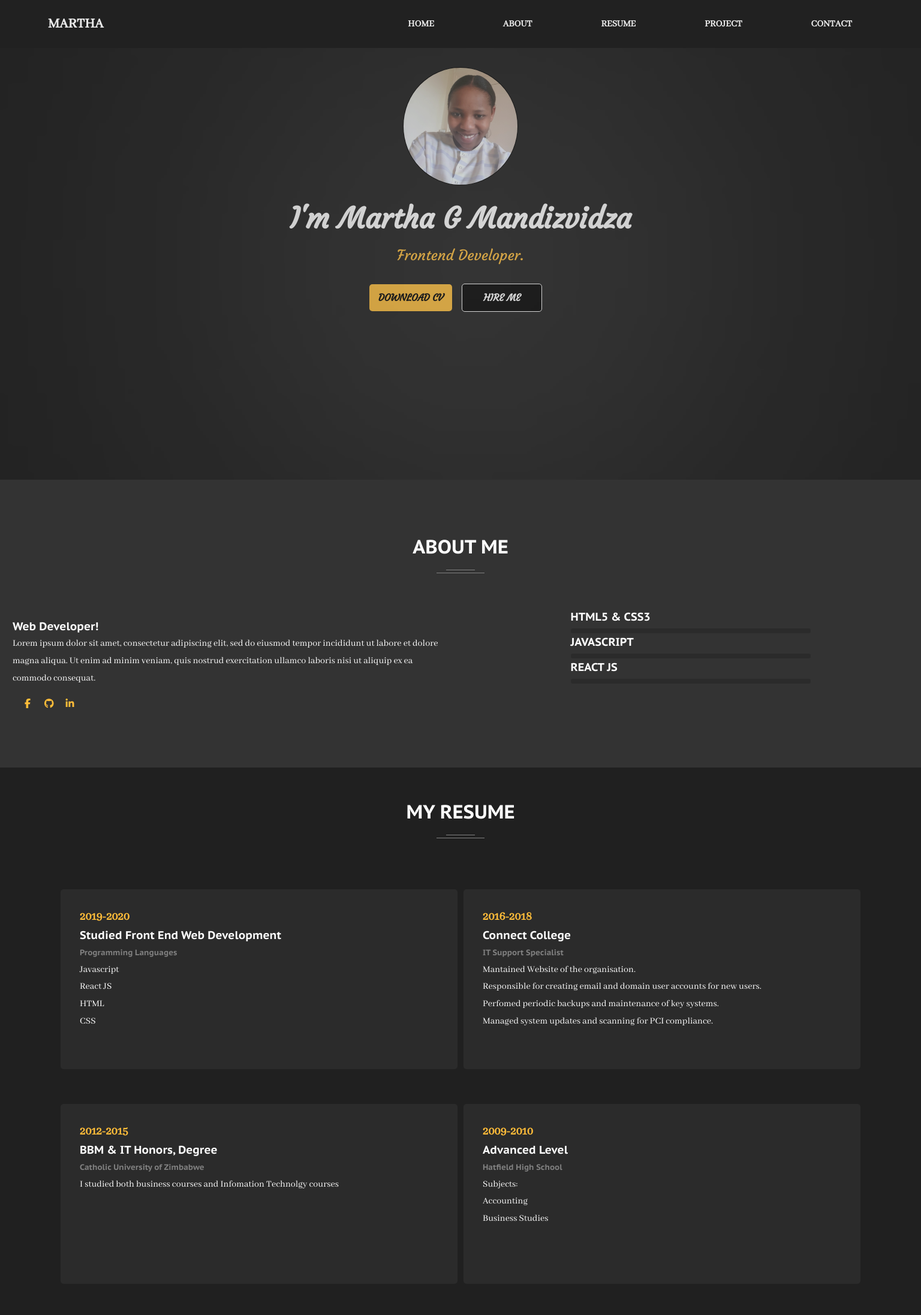
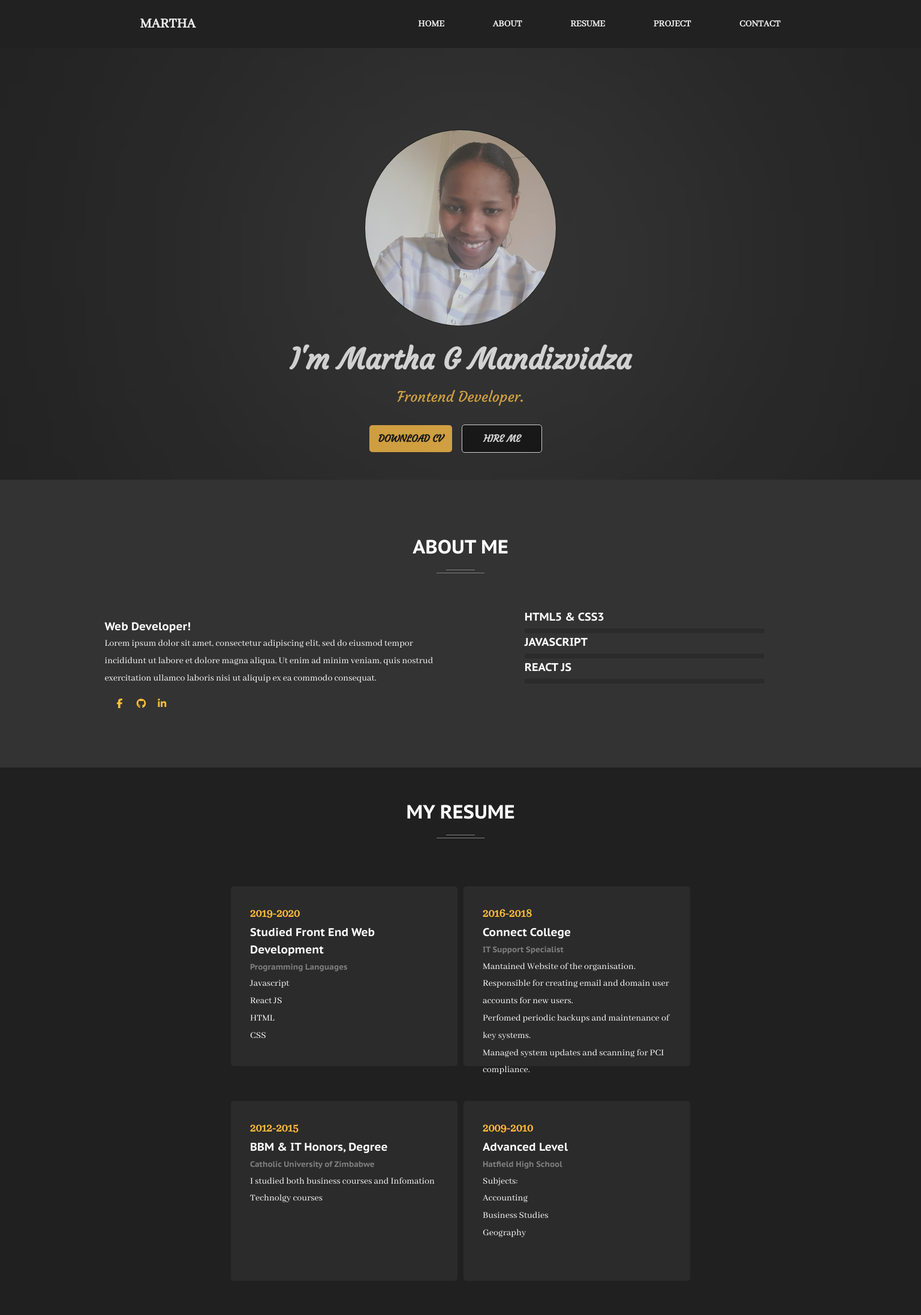
Before and after one commit to MarthaGamu/portifolio-cv, a React (Create React App) app: page / in a window 1536 px wide. Shown: the top 2193 px of the page at 60% size. Built offline with nearby package versions, Linux system fonts and the light colour scheme.

Commit message:
'responsive'

```diff
--- a/src/App.css
+++ b/src/App.css
@@ -947,6 +947,55 @@ color:black;
 
 // Large devices (desktops, 992px and up)
 @media (min-width: 992px) { ... }
+*/
+/* Extra large devices (large desktops, 1200px and up)*/
+@media (min-width: 1400px) {
+  .itemContainer{
 
-// Extra large devices (large desktops, 1200px and up)
-@media (min-width: 1200px) { ... }*/
+   padding-top: 12%;
+
+  }
+  .image{
+    width:20rem;
+  }
+
+
+  .header{
+    padding:0px 10vw 0px 10vw;
+
+  }
+  .about-skills{
+    padding:0px 10vw 0px 10vw;
+  }
+  .resumeWrapper{
+    padding:0px 25vw 10vw 25vw;
+  }
+  .ProjectWrapper{
+    padding:0px 20vw 5vw 20vw ;
+  }
+  .innerWrapper{
+    width:65vw;
+    margin: auto;
+
+  }
+  .Form input {
+    width:30vw;
+    margin-bottom: 10px;
+    padding:10px;
+  }
+  .Form textarea{
+    width:30vw;
+    padding:10px 10px 30px;
+  }
+  .innerHeadings{
+    font-size: 18px;
+    padding:5px;
+  }
+  .innerHeadings .info{
+    font-size: 20px;
+    padding: 2px;
+  }
+ .Details{
+  padding: 60px;
+ }
+ }
--- a/src/DataLayer/skills.js
+++ b/src/DataLayer/skills.js
@@ -30,7 +30,7 @@ export default {
       year: "2009-2010",
       header: "Advanced Level",
       subtitle: "Hatfield High School",
-      listExtras: ["Subjects:", "Accounting", "Business Studies"],
+      listExtras: ["Subjects:", "Accounting", "Business Studies", "Geography"],
     },
   ],
   projects: [
--- a/src/components/Contacty.js
+++ b/src/components/Contacty.js
@@ -16,16 +16,20 @@ function Contacty() {
           <div className="Details">
             <div className="address">
               <h5 className="innerHeadings">Address:</h5>
-              <p>62 St John's Rd Sevenoaks</p>
+              <p className="info">
+                62 St John's Rd Sevenoaks,Kent
+                <br />
+                United Kingdom
+              </p>
             </div>
             <div className="email">
               <h5 className="innerHeadings">Email:</h5>
-              <p>marthagmandizvidza60@gmail.com</p>
+              <p className="info"> marthagmandizvidza60@gmail.com</p>
             </div>
 
             <div className="phone">
               <h5 className="innerHeadings">Phone:</h5>
-              <p> +447751099803</p>
+              <p className="info"> +447751099803</p>
             </div>
           </div>
           <div className="Form">
--- a/src/components/Navbar.js
+++ b/src/components/Navbar.js
@@ -10,6 +10,7 @@ function Navbar() {
       {/*<img src={apple} alt="coding" />*/}
       <div className="topContainer">
         <div className="navContainer">
+          <div className="headerWrapper">
             <div className="header">
               <div className="nameTag">
                 <strong>
@@ -40,7 +41,7 @@ function Navbar() {
                 </ul>
               </nav>
             </div>
-
+          </div>
           <div className="centerItems">
             <div className="itemContainer">
               <div className="imageContainer">
```
Lines whose indentation alone changed are shown as unchanged.
